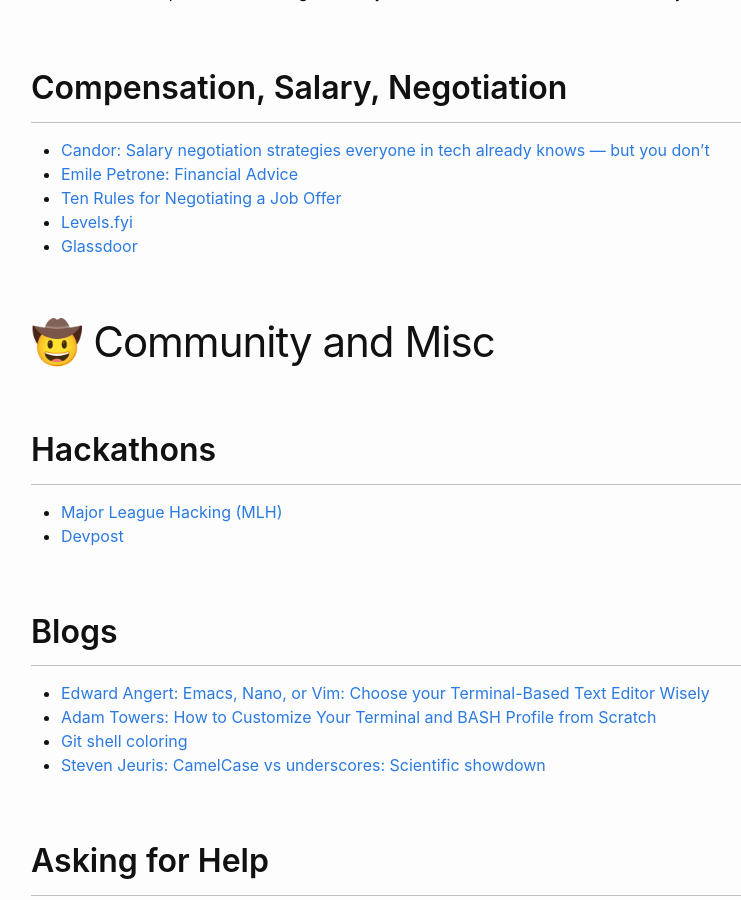
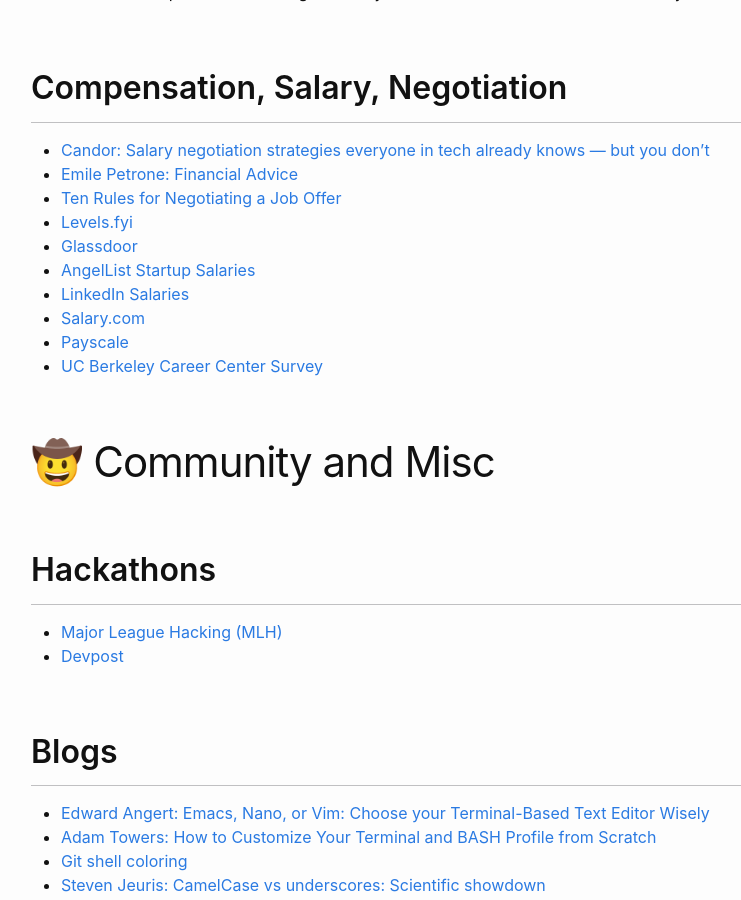
Before and after one commit to phrdang/phrdang.github.io, a Jekyll site: the page built from resources.md, in a window 1280 px wide and 900 px high, scrolled down 8949 px. Shown: the whole window, without its empty margins (239-980 px from the left). Built offline with Jekyll 4.4.1, drawn with Linux system fonts in a browser that asks for light colours.

Commit message:
Add more salary resources from UCB Career Mail

```diff
--- a/resources.md
+++ b/resources.md
@@ -294,6 +294,11 @@
 - [Ten Rules for Negotiating a Job Offer](https://haseebq.com/my-ten-rules-for-negotiating-a-job-offer/)
 - [Levels.fyi](https://www.levels.fyi/)
 - [Glassdoor](https://www.glassdoor.com/)
+- [AngelList Startup Salaries](https://angel.co/salaries)
+- [LinkedIn Salaries](https://www.linkedin.com/salary/)
+- [Salary.com](https://www.salary.com/)
+- [Payscale](https://www.payscale.com/)
+- [UC Berkeley Career Center Survey](https://career.berkeley.edu/survey/survey)
 
 # 🤠 Community and Misc
 
```
